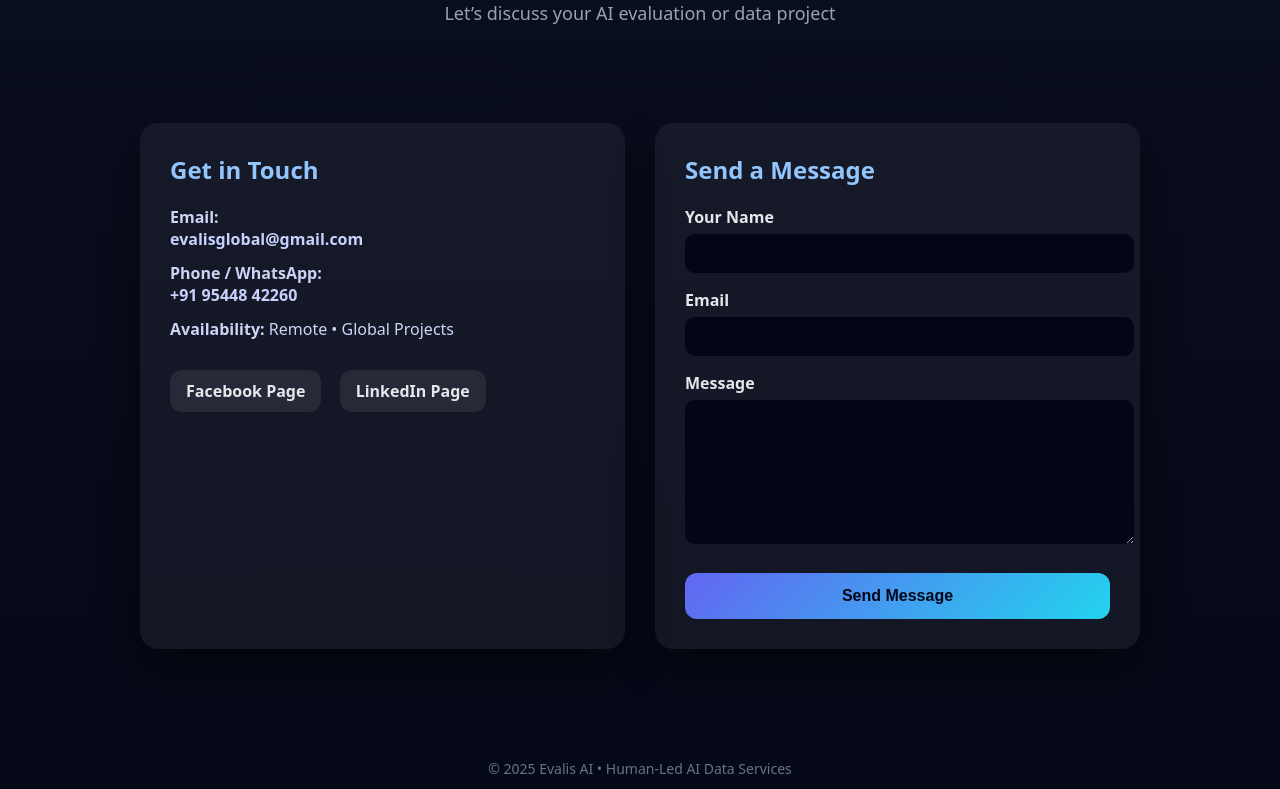
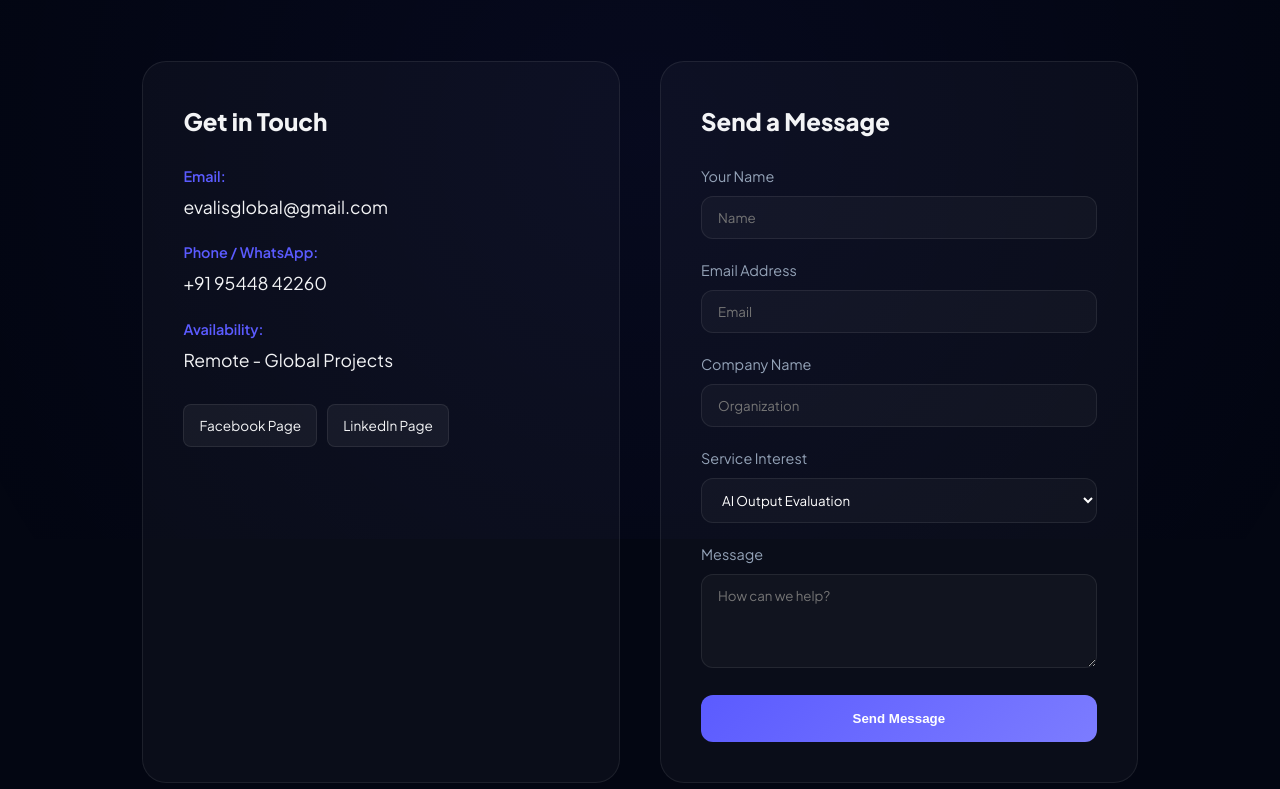
Before and after one commit to evalis-AI/evalis-ai.github.io, a plain HTML site: page contact.html in a window 1280 px wide. Shown: the part 261-1050 px from the top of the page. Drawn offline with Linux system fonts and the light colour scheme.

Commit message:
Update contact.html

```diff
--- a/contact.html
+++ b/contact.html
@@ -1,216 +1,193 @@
 <!DOCTYPE html>
 <html lang="en">
 <head>
-  <meta charset="UTF-8" />
-  <meta name="viewport" content="width=device-width, initial-scale=1.0" />
-  <link rel="icon" type="image/png" href="Favicon-96x96.png" sizes="96x96">
-
+    <meta charset="UTF-8">
+    <meta name="viewport" content="width=device-width, initial-scale=1.0">
     <title>Contact Us | Evalis AI</title>
-
+    <link href="https://fonts.googleapis.com/css2?family=Plus+Jakarta+Sans:wght@300;400;600;800&display=swap" rel="stylesheet">
     <style>
-    body {
-      margin: 0;
-      font-family: system-ui, -apple-system, Segoe UI, Roboto, Arial;
-      background: linear-gradient(180deg, #0b1020, #050816);
-      color: #e5e7eb;
+        :root {
+            --primary: #5b5bff;
+            --secondary: #7c7cff;
+            --bg: #030612;
+            --card: rgba(255, 255, 255, 0.03);
+            --border: rgba(255, 255, 255, 0.08);
+            --text: #f3f4f6;
+            --muted: #94a3b8;
         }
 
-    header {
-      padding: 20px 40px;
-      background: #0f172a;
+        * { margin: 0; padding: 0; box-sizing: border-box; }
+
+        body {
+            font-family: 'Plus Jakarta Sans', sans-serif;
+            background-color: var(--bg);
+            color: var(--text);
+            line-height: 1.6;
+        }
+
+        .mesh-bg {
+            position: fixed;
+            top: 0; left: 0; width: 100%; height: 100%;
+            z-index: -1;
+            background: radial-gradient(circle at 50% 50%, rgba(91, 91, 255, 0.05), transparent);
+        }
+
+        nav {
             display: flex;
             justify-content: space-between;
             align-items: center;
+            padding: 1.2rem 8%;
+            background: rgba(3, 6, 18, 0.85);
+            backdrop-filter: blur(20px);
+            border-bottom: 1px solid var(--border);
         }
 
-    header img {
-      height: 42px;
+        .logo-container { display: flex; align-items: center; gap: 12px; text-decoration: none; color: #fff; font-weight: 800; }
+        .logo-img { height: 30px; }
+
+        .container { max-width: 1200px; margin: 0 auto; padding: 80px 8%; }
+
+        .contact-header { text-align: center; margin-bottom: 60px; }
+        .contact-header h1 { font-size: 3rem; margin-bottom: 10px; }
+        .contact-header p { color: var(--muted); }
+
+        .contact-grid {
+            display: grid;
+            grid-template-columns: repeat(auto-fit, minmax(320px, 1fr));
+            gap: 2.5rem;
         }
 
-    nav a {
-      color: #c7d2fe;
-      margin-left: 18px;
-      text-decoration: none;
-      font-weight: 500;
+        .info-card, .form-card {
+            background: var(--card);
+            border: 1px solid var(--border);
+            padding: 40px;
+            border-radius: 24px;
         }
 
-    .hero {
-      text-align: center;
-      padding: 70px 20px 40px;
+        h3 { margin-bottom: 25px; font-size: 1.5rem; }
+
+        .info-item { margin-bottom: 20px; }
+        .info-item label { display: block; color: var(--primary); font-weight: 600; font-size: 0.9rem; margin-bottom: 5px; }
+        .info-item p { color: var(--text); font-size: 1.1rem; }
+
+        .social-links { display: flex; gap: 10px; margin-top: 30px; }
+        .social-btn {
+            background: rgba(255,255,255,0.05);
+            border: 1px solid var(--border);
+            color: var(--text);
+            padding: 10px 15px;
+            border-radius: 8px;
+            text-decoration: none;
+            font-size: 0.85rem;
+            transition: 0.3s;
         }
+        .social-btn:hover { background: var(--primary); border-color: var(--primary); }
 
-    .hero h1 {
-      font-size: 42px;
-      margin-bottom: 10px;
+        /* Form Styling */
+        .form-group { margin-bottom: 20px; }
+        .form-group label { display: block; margin-bottom: 8px; font-size: 0.9rem; color: var(--muted); }
+        input, select, textarea {
+            width: 100%;
+            padding: 12px 16px;
+            background: rgba(255,255,255,0.03);
+            border: 1px solid var(--border);
+            border-radius: 12px;
+            color: #fff;
+            font-family: inherit;
         }
+        input:focus, select:focus, textarea:focus { outline: 1px solid var(--primary); border-color: var(--primary); }
 
-    .hero p {
-      color: #94a3b8;
-      font-size: 18px;
+        .btn-submit {
+            width: 100%;
+            padding: 16px;
+            background: linear-gradient(135deg, var(--primary), var(--secondary));
+            border: none;
+            border-radius: 12px;
+            color: #fff;
+            font-weight: 700;
+            cursor: pointer;
+            transition: 0.3s;
         }
+        .btn-submit:hover { transform: translateY(-2px); box-shadow: 0 10px 20px rgba(91, 91, 255, 0.2); }
 
-    .container {
-      max-width: 1000px;
-      margin: auto;
-      padding: 40px 20px 80px;
-      display: grid;
-      grid-template-columns: 1fr 1fr;
-      gap: 30px;
-    }
-
-    @media (max-width: 768px) {
-      .container {
-        grid-template-columns: 1fr;
-      }
-    }
-
-    .card {
-      background: rgba(255,255,255,0.05);
-      padding: 30px;
-      border-radius: 18px;
-      box-shadow: 0 20px 40px rgba(0,0,0,0.45);
-    }
-
-    h2 {
-      margin-top: 0;
-      color: #93c5fd;
-    }
-
-    .info p {
-      margin: 12px 0;
-      font-size: 16px;
-      color: #cbd5f5;
-    }
-
-    .info a {
-      color: #c7d2fe;
-      text-decoration: none;
-      font-weight: 600;
-    }
-
-    .social-links {
-      margin-top: 20px;
-    }
-
-    .social-links a {
-      display: inline-block;
-      margin-right: 14px;
-      margin-top: 10px;
-      padding: 10px 16px;
-      border-radius: 12px;
-      background: rgba(255,255,255,0.08);
-      color: #e5e7eb;
-      text-decoration: none;
-      font-weight: 600;
-    }
-
-    label {
-      display: block;
-      margin-top: 16px;
-      font-weight: 600;
-    }
-
-    input, textarea {
-      width: 100%;
-      padding: 12px;
-      margin-top: 6px;
-      border-radius: 10px;
-      border: none;
-      background: #020617;
-      color: #e5e7eb;
-    }
-
-    textarea {
-      min-height: 120px;
-    }
-
-    button {
-      margin-top: 24px;
-      width: 100%;
-      padding: 14px;
-      border-radius: 12px;
-      border: none;
-      font-size: 16px;
-      font-weight: 600;
-      background: linear-gradient(135deg, #6366f1, #22d3ee);
-      color: #020617;
-      cursor: pointer;
-    }
-
-    footer {
-      text-align: center;
-      padding: 30px;
-      font-size: 14px;
-      color: #64748b;
-    }
+        footer { text-align: center; padding: 40px; color: var(--muted); font-size: 0.8rem; margin-top: 60px; }
     </style>
 </head>
-
 <body>
 
-<header>
-  <img src="logo.png" alt="Evalis AI">
+<div class="mesh-bg"></div>
+
 <nav>
-    <a href="index.html">Home</a>
-    <a href="services.html">Services</a>
-    <a href="careers.html">Contributors</a>
-    <a href="about.html">About</a>
-    <a href="contact.html">Contact</a>
+    <a href="index.html" class="logo-container">
+        <img src="logo.png" alt="Evalis AI" class="logo-img">
+        <span>Evalis AI</span>
+    </a>
 </nav>
-</header>
-
-<section class="hero">
-  <h1>Contact Us</h1>
-  <p>Let’s discuss your AI evaluation or data project</p>
-</section>
 
 <div class="container">
+    <div class="contact-header">
+        <h1>Contact Us</h1>
+        <p>Let's discuss your AI evaluation or data project</p>
+    </div>
 
-  <!-- CONTACT INFO -->
-  <div class="card info">
-    <h2>Get in Touch</h2>
-
-    <p><strong>Email:</strong><br>
-      <a href="mailto:evalisglobal@gmail.com">evalisglobal@gmail.com</a>
-    </p>
-
-    <p><strong>Phone / WhatsApp:</strong><br>
-      <a href="https://wa.me/919544842260" target="_blank">+91 95448 42260</a>
-    </p>
-
-    <p><strong>Availability:</strong> Remote • Global Projects</p>
+    <div class="contact-grid">
+        <div class="info-card">
+            <h3>Get in Touch</h3>
+            <div class="info-item">
+                <label>Email:</label>
+                <p>evalisglobal@gmail.com</p>
+            </div>
+            <div class="info-item">
+                <label>Phone / WhatsApp:</label>
+                <p>+91 95448 42260</p>
+            </div>
+            <div class="info-item">
+                <label>Availability:</label>
+                <p>Remote - Global Projects</p>
+            </div>
 
             <div class="social-links">
-      <a href="https://www.facebook.com/profile.php?id=61585377735411" target="_blank">
-        Facebook Page
-      </a>
-      <a href="https://www.linkedin.com/company/evalis-ai/" target="_blank">
-        LinkedIn Page
-      </a>
+                <a href="#" class="social-btn">Facebook Page</a>
+                <a href="#" class="social-btn">LinkedIn Page</a>
             </div>
         </div>
 
-  <!-- CONTACT FORM -->
-  <div class="card">
-    <h2>Send a Message</h2>
-    <form action="https://formspree.io/f/mdanqopk" method="POST">
+        <div class="form-card">
+            <h3>Send a Message</h3>
+            <form action="https://formspree.io/f/your-id-here" method="POST">
+                <div class="form-group">
                     <label>Your Name</label>
-      <input type="text" name="name" required>
-
-      <label>Email</label>
-      <input type="email" name="email" required>
-
+                    <input type="text" name="name" placeholder="Name" required>
+                </div>
+                <div class="form-group">
+                    <label>Email Address</label>
+                    <input type="email" name="email" placeholder="Email" required>
+                </div>
+                <div class="form-group">
+                    <label>Company Name</label>
+                    <input type="text" name="company" placeholder="Organization">
+                </div>
+                <div class="form-group">
+                    <label>Service Interest</label>
+                    <select name="service">
+                        <option value="Evaluation">AI Output Evaluation</option>
+                        <option value="Labeling">Data Labeling</option>
+                        <option value="Relevance">Search Relevance</option>
+                        <option value="Trust">Language & Trust</option>
+                    </select>
+                </div>
+                <div class="form-group">
                     <label>Message</label>
-      <textarea name="message" required></textarea>
-
-      <button type="submit">Send Message</button>
+                    <textarea name="message" rows="4" placeholder="How can we help?" required></textarea>
+                </div>
+                <button type="submit" class="btn-submit">Send Message</button>
             </form>
         </div>
-
+    </div>
 </div>
 
 <footer>
-  © 2025 Evalis AI • Human-Led AI Data Services
+    © 2026 Evalis AI · Human-Led AI Data Services
 </footer>
 
 </body>
```
Lines whose indentation alone changed are shown as unchanged.
